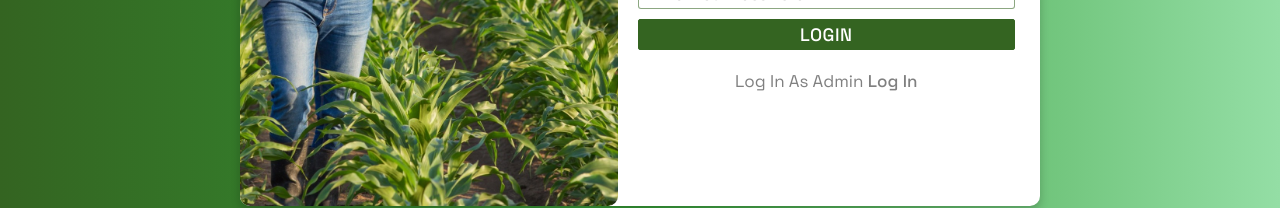
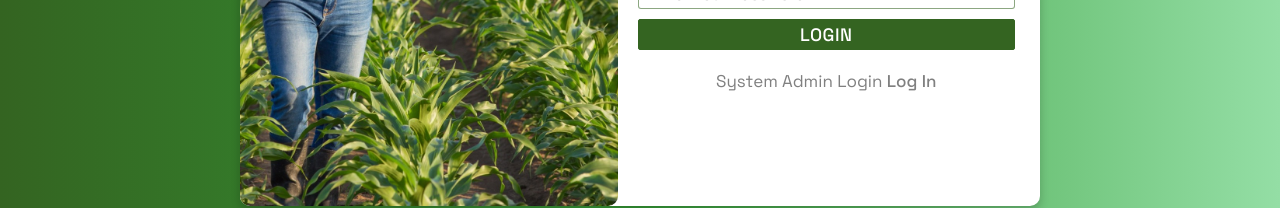
Before and after one commit to Tharusha629/Agrosync, a React (Vite) app in the folder Project/Frontend/: page /adminLogin in a window 1280 px wide. Shown: the part 469-677 px from the top of the page. Built offline with nearby package versions, Linux system fonts and the light colour scheme.

Commit message:
change admin login link

```diff
--- a/Project/Frontend/src/Components/UserManagement/Admin/AdminLogin.jsx
+++ b/Project/Frontend/src/Components/UserManagement/Admin/AdminLogin.jsx
@@ -49,7 +49,7 @@ function AdminLogin() {
           </div>
           <button className="from_btn">Login</button>
           <p className="noacc">
-            Log in as Admin{" "}
+          System Admin Login{" "}
             <span
               className="noacc_link"
               onClick={() => (window.location.href = "/")}
```
